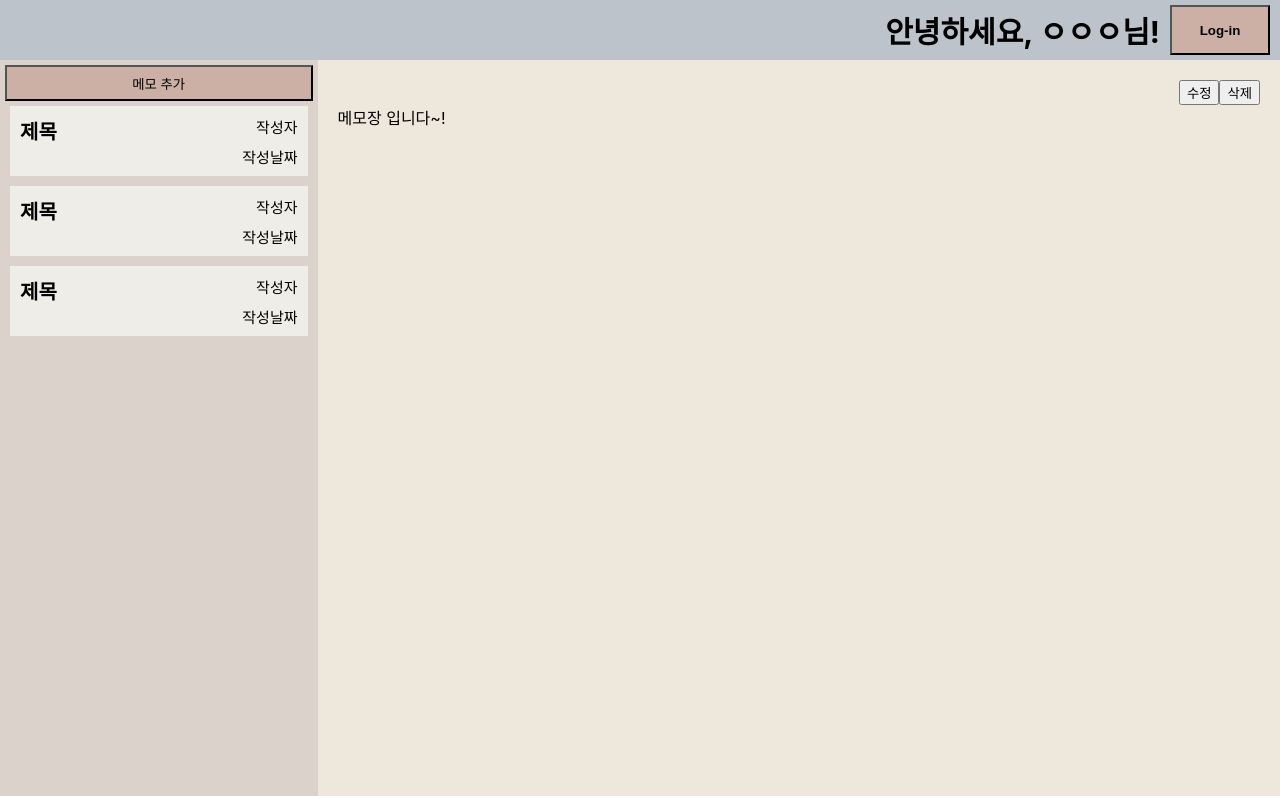
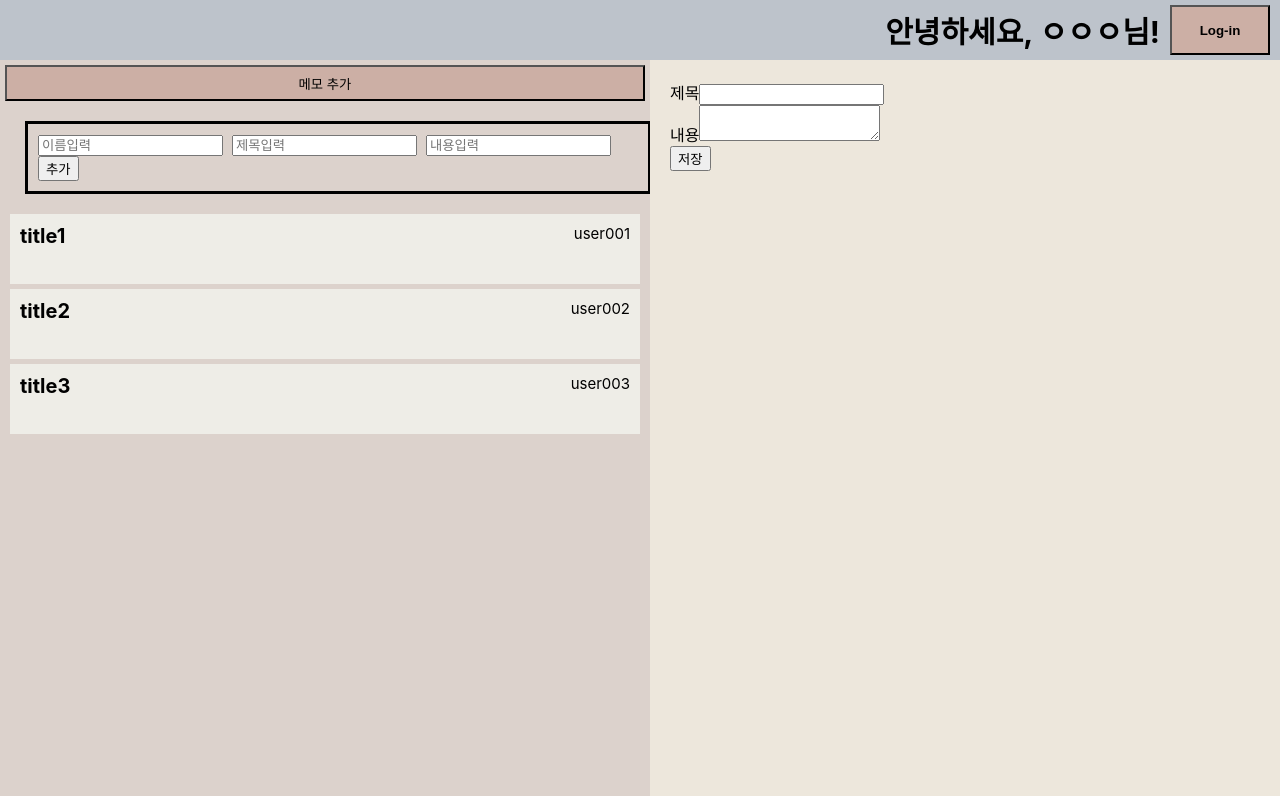
Before and after one commit to Beom-J/React-TS-study-MemoApp, a React (Create React App) app: page / in a window 1280 px wide. Built offline with nearby package versions, Linux system fonts and the light colour scheme.

Commit message:
버튼으로 state 추가하기

```diff
--- a/package.json
+++ b/package.json
@@ -43,7 +43,6 @@
   "devDependencies": {
     "@typescript-eslint/eslint-plugin": "^5.3.0",
     "@typescript-eslint/parser": "^5.3.0",
-    "eslint": "^8.2.0",
     "eslint-config-airbnb": "^18.2.1",
     "eslint-config-prettier": "^8.3.0",
     "eslint-plugin-prettier": "^4.0.0",
--- a/src/App.css
+++ b/src/App.css
@@ -30,7 +30,7 @@
   display: flex;
   flex-direction: column;
   background-color: #dcd2cc;
-  width: 25vw;
+  width: 50vw;
   padding: 5px;
 }
 
--- a/src/App.tsx
+++ b/src/App.tsx
@@ -1,62 +1,74 @@
-import { useState } from 'react';
+import { MouseEvent, useState } from 'react';
 import './App.css';
 import Memo from './components/Memo';
+import MemoList from './components/MemoList';
+
+type memoProps = {
+  id: string;
+  name: string;
+  title: string;
+  createDate: string;
+  content: string;
+};
 
 function App() {
-  const memo = {
-    seq: 0,
-    title: '제목',
-    id: '작성자',
-    date: '작성날짜',
-    content: '내용'
-  };
+  const [memo, setMemo] = useState({
+    id: 'user001',
+    name: 'user1',
+    title: 'title1',
+    createDate: '2021-11-08',
+    content: 'content1'
+  });
 
   const [viewPage, setViewPage] = useState({
-    seq: 0,
-    title: '',
-    id: '',
-    date: '',
-    content: ''
+    id: 'user001',
+    name: 'user1',
+    title: 'title1',
+    createDate: '2021-11-08',
+    content: 'content1'
   });
+
+  function handleClickMemo(event: MouseEvent) {
+    console.log('memo componenet :', event.currentTarget);
+  }
+
+  function handleAddButton(event: MouseEvent) {
+    console.log('click add button');
+  }
+
+  function handleSaveButton() {
+    console.log('click save button');
+  }
 
   return (
     <div className="warrap">
       <nav className="nav">
         <span> 안녕하세요, ㅇㅇㅇ님! </span>
-        <button className="log-in-btn">Log-in</button>
+        <button className="log-in-btn" type="button">
+          Log-in
+        </button>
       </nav>
       <div className="memo-warrap">
         <div className="memo-list">
-          <button className="add-btn">메모 추가</button>
-          <Memo memo={memo} onClick={handleClickMemo} />
-          <Memo memo={memo} onClick={handleClickMemo} />
-          <Memo memo={memo} onClick={handleClickMemo} />
+          <button className="add-btn" type="button" onClick={handleAddButton}>
+            메모 추가
+          </button>
+          <MemoList />
         </div>
         <div className="memo-view">
-          <div className="buttons">
-            <button className="modify">수정</button>
-            <button className="delete">삭제</button>
-          </div>
-          {viewPage.title === '' ? (
-            '메모장 입니다~!'
-          ) : (
-            <>
-              <ul className="top">
-                <li className="title"> {viewPage.title} </li>
-                <li className="id"> {viewPage.id} </li>
-                <li className="date"> {viewPage.date} </li>
-              </ul>
-              <div className="content"> {viewPage.content} </div>
-            </>
-          )}
+          <span>제목</span>
+          <input type="text" />
+          <br />
+          <span>내용</span>
+          <textarea />
+          <br />
+          <button className="save-btn" type="button" onClick={handleSaveButton}>
+            저장
+          </button>
         </div>
       </div>
     </div>
   );
 }
 
-function handleClickMemo(event: EventListener) {
-  console.log('app click!');
-}
-
 export default App;
--- /dev/null
+++ b/src/components/CreateMemo.tsx
@@ -0,0 +1,50 @@
+type props = {
+  name: string;
+  title: string;
+  content: string;
+  onDataChange: (event: any) => void;
+  onCreate: () => void;
+};
+
+function CreateMemo({ name, title, content, onDataChange, onCreate }: props) {
+  const style = {
+    width: '600px',
+    margin: '20px',
+    padding: '10px',
+    border: '3px solid black'
+  };
+
+  return (
+    <div style={style}>
+      <input
+        type="text"
+        name="name"
+        placeholder="이름입력"
+        onChange={onDataChange}
+        value={name}
+      />
+      &nbsp;&nbsp;
+      <input
+        type="text"
+        name="title"
+        placeholder="제목입력"
+        onChange={onDataChange}
+        value={title}
+      />
+      &nbsp;&nbsp;
+      <input
+        type="text"
+        name="content"
+        placeholder="내용입력"
+        onChange={onDataChange}
+        value={content}
+      />
+      &nbsp;&nbsp;
+      <button onClick={onCreate} type="button">
+        추가
+      </button>
+    </div>
+  );
+}
+
+export default CreateMemo;
--- a/src/components/Memo.tsx
+++ b/src/components/Memo.tsx
@@ -1,31 +1,27 @@
-interface MemoProps {
-  seq: number;
-  title: string;
-  id: string;
-  date: string;
-  content: string;
-}
+import React, { MouseEvent, RefObject, useRef } from 'react';
+import { memoProps } from './MemoList';
 
-function Memo({
-  memo,
-  onClick
-}: {
-  memo: MemoProps;
-  onClick: (event: EventListener) => void;
-}) {
+// type memoProps = {
+//   id: string;
+//   name: string;
+//   title: string;
+//   createDate: string;
+//   content: string;
+// };
+
+type memo = {
+  params: memoProps;
+};
+
+function Memo({ params }: memo) {
   return (
-    <ul className="memo" onClick={handleClickMemo}>
-      <li className="title">{memo.title}</li>
+    <ul className="memo">
+      <li className="title">{params.title}</li>
       <li className="info">
-        <div className="id">{memo.id}</div>
-        <div className="date">{memo.date}</div>
+        <div className="id">{params.id}</div>
       </li>
     </ul>
   );
 }
 
-function handleClickMemo() {
-  console.log('Memo click!');
-}
-
 export default Memo;
--- /dev/null
+++ b/src/components/MemoList.tsx
@@ -0,0 +1,85 @@
+import { useState } from 'react';
+import Memo from './Memo';
+import CreateMemo from './CreateMemo';
+
+export type memoProps = {
+  id: string;
+  name: string;
+  title: string;
+  content: string;
+};
+
+function MemoList() {
+  const [memoList, setMemoList] = useState([
+    {
+      id: 'user001',
+      name: 'user1',
+      title: 'title1',
+      content: 'content1'
+    },
+    {
+      id: 'user002',
+      name: 'user2',
+      title: 'title2',
+      content: 'content2'
+    },
+    {
+      id: 'user003',
+      name: 'user3',
+      title: 'title3',
+      content: 'content3'
+    }
+  ]);
+
+  const [inputs, setInputs] = useState({
+    id: '',
+    name: '',
+    title: '',
+    content: ''
+  });
+
+  const { id, name, title, content } = inputs;
+
+  const onDataChange = (e: { target: { name: string; value: string } }) => {
+    const { name, value } = e.target;
+
+    setInputs({
+      ...inputs,
+      [name]: value
+    });
+  };
+
+  const onCreate = () => {
+    const memo = {
+      id: 'user00',
+      name,
+      title,
+      content
+    };
+    setMemoList([...memoList, memo]);
+
+    setInputs({
+      id: '',
+      name: '',
+      title: '',
+      content: ''
+    });
+  };
+
+  return (
+    <div>
+      <CreateMemo
+        name={name}
+        title={title}
+        content={content}
+        onDataChange={onDataChange}
+        onCreate={onCreate}
+      />
+      {memoList.map((memo) => {
+        return <Memo params={memo} key={memo.id} />;
+      })}
+    </div>
+  );
+}
+
+export default MemoList;
```
Also changed, not shown: tsconfig.json (+2 -8 lines), 1 other file (tests, documents, lock files or other folders).
